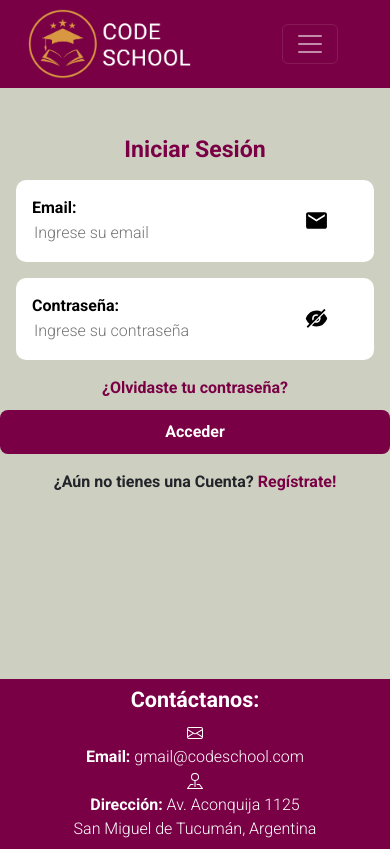
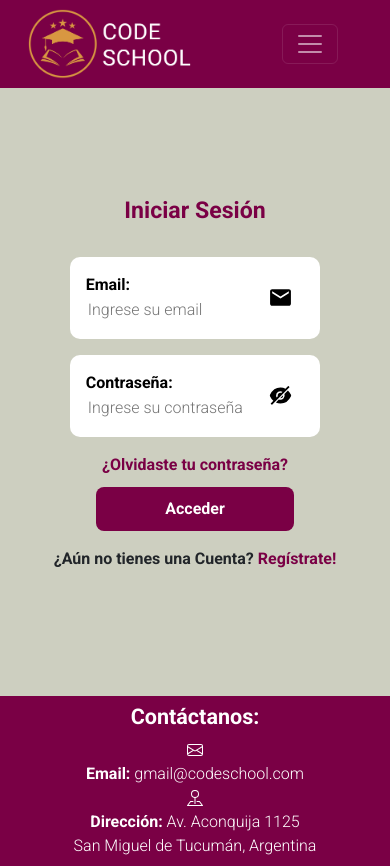
Before and after one commit to gsantolaya/school-project-frontend, a React (Create React App) app: page /login in a window 390 px wide. Built offline with nearby package versions, Linux system fonts and the light colour scheme.

Commit message:
Adding Media Query in Component Login and register

```diff
--- /dev/null
+++ b/src/auth/pages/Login.css
@@ -0,0 +1,102 @@
+.loginContainer {
+    background-color: #95968a !important;
+    min-height: 70vh;
+    color: #7a0045 !important;
+    justify-content: center;
+    display: flex;
+    align-items: center;
+}
+.loginForm {
+    background-color: #CDCFC0 !important;
+    border: #7a0045 solid 3px;
+    border-radius: 10px;
+    margin: 0 auto;
+  padding: 20px;
+  justify-content: center;
+display: flex;
+flex-direction: column;
+  align-items: center;
+}
+
+.loginTitle {
+    color: #7a0045;
+    font-weight: bold;
+    text-align: center;
+}
+.loginFormGroup {
+    background-color: white;
+    border-radius: 10px;
+    color: black;
+    font-weight: bold;
+    display: flex;
+}
+.loginInput {
+    border: 0px;
+}
+
+.loginInput:focus {
+    outline: none;
+    border-bottom-color: #ccc;
+}
+.loginButton {
+    margin-top: 10px;
+    border: none;
+    width: 70%;
+    padding: 10px 0;
+    cursor: pointer;
+    font-weight: bold;
+    color: white;
+    background-color: #7A0045;
+    border-radius: 8px;
+    transition-duration: 1s;
+}
+
+.contenedorloginButton{
+    display: flex;
+    justify-content: center;
+}
+
+.loginButton:hover{
+    transform: scale(1.05);
+}
+.loginLink{
+    color: #7A0045;
+    text-decoration: none;
+}
+.loginLink:hover{
+    color: #7A0045;
+    text-decoration: underline;
+}
+.loginSpan {
+    color: red;
+    text-decoration: none;
+    font-weight: lighter;
+}
+
+@media screen and (max-width: 576px) {
+    .loginForm {
+        min-height: 72vh;
+        border: none;
+        border-radius: 0px;
+    }
+}
+
+@media screen and (min-width: 577px) and (max-width: 992px) {
+.loginForm{
+   min-width: 70vw;
+}
+.loginContainer{
+    min-height: 85vh;
+}
+
+.loginFormGroup{
+    min-width: 50vw;
+}
+  }
+
+  @media screen and (min-width:993px) and (max-width: 1200px) {
+    .loginForm{
+       min-width: 50vw;
+       min-height: 50vh;
+    }
+      }
--- a/src/auth/pages/LoginScreen.jsx
+++ b/src/auth/pages/LoginScreen.jsx
@@ -3,7 +3,7 @@ import { Link, useNavigate } from "react-router-dom";
 import { useForm } from "react-hook-form";
 import axios from "axios";
 import Form from "react-bootstrap/Form";
-import "./Auth.css";
+import "./Login.css";
 import { tokenIsValid } from "../../utils/TokenIsValid";
 import { MdEmail } from "react-icons/md";
 import { AiFillEye, AiFillEyeInvisible } from "react-icons/ai";
@@ -41,15 +41,15 @@ export const LoginScreen = () => {
   }, [navigate]);
 
   return (
-    <div className="authContainer">
-      <div className="authForm col-12 col-md-4 py-5 m-md-4 pt-md-5 px-md-5 pb-md-4">
-        <h3 className="authTitle mb-3">Iniciar Sesión</h3>
+    <div className="loginContainer ">
+      <div className="loginForm col-12 col-md-4 py-5 m-md-4 pt-md-5 px-md-5 pb-md-4">
+        <h3 className="loginTitle mb-3">Iniciar Sesión</h3>
         <Form onSubmit={handleSubmit(Submit)}>
-          <Form.Group className="authFormGroup p-3 m-3" controlId="formBasicEmail">
+          <Form.Group className="loginFormGroup p-3 m-3" controlId="formBasicEmail">
             <div className="col-10">
               <Form.Label className="d-inline">Email:</Form.Label>
               <input
-                className="authInput d-block w-100"
+                className="loginInput d-block w-100"
                 type="email"
                 maxLength={35}
                 placeholder="Ingrese su email"
@@ -57,17 +57,17 @@ export const LoginScreen = () => {
                 name="email"
                 {...register("email", { required: true })}
               />
-              {errors?.email && <span className="authSpan">Este campo es requerido</span>}
+              {errors?.email && <span className="loginSpan">Este campo es requerido</span>}
             </div>
             <div className="d-flex align-items-center">
               <MdEmail size={25} />
             </div>
           </Form.Group>
-          <Form.Group className="authFormGroup p-3 m-3" controlId="formBasicPassword">
+          <Form.Group className="loginFormGroup p-3 m-3" controlId="formBasicPassword">
             <div className="col-10">
               <Form.Label className="d-inline">Contraseña:</Form.Label>
               <input
-                className="authInput d-block w-100"
+                className="loginInput d-block w-100"
                 type={showPassword ? "text" : "password"}
                 maxLength={35}
                 placeholder="Ingrese su contraseña"
@@ -78,9 +78,9 @@ export const LoginScreen = () => {
                   pattern: /^(?=.*[a-z])(?=.*[A-Z])(?=.*\d)[a-zA-Z\d]{6,}$/,
                 })}
               />
-              {errors?.password && <span className="authSpan">Este campo es requerido.</span>}
+              {errors?.password && <span className="loginSpan">Este campo es requerido.</span>}
               {errors?.password && errors.password.type === "pattern" && (
-                <span className="authSpan">
+                <span className="loginSpan">
                   La contraseña debe tener al menos 6 caracteres, una mayúscula y un número.
                 </span>
               )}
@@ -91,20 +91,22 @@ export const LoginScreen = () => {
           </Form.Group>
           {loginError && (
             <div className="text-center text-danger mb-2">
-              <span className="authError"><b>{loginError}</b></span>
+              <span className="loginError"><b>{loginError}</b></span>
             </div>
           )}
           <div className="text-center">
-            <Link className="authLink" to={"/error404"}>
+            <Link className="loginLink" to={"/error404"}>
               <b>¿Olvidaste tu contraseña?</b>
             </Link>
           </div>
-          <button className="authButton" type="submit">
+          <div className="contenedorloginButton" >
+          <button className="loginButton" type="submit">
             Acceder
           </button>
+          </div>
           <p className="text-dark fw-bold mt-3 text-center">
             ¿Aún no tienes una Cuenta?{" "}
-            <Link className="authLink" to={"/register"}>
+            <Link className="loginLink" to={"/register"}>
               <b>Regístrate!</b>
             </Link>
           </p>
--- a/src/auth/pages/Auth.css
+++ b/src/auth/pages/Register.css
@@ -1,40 +1,43 @@
 
-.authContainer {
+.registerContainer {
     background-color: #95968a !important;
     min-height: 70vh;
     color: #7a0045 !important;
+    justify-content: center;
     display: flex;
-    justify-content: center;
+    align-items: center;
 }
-.authForm {
+.registerForm {
     background-color: #CDCFC0 !important;
     border: #7a0045 solid 3px;
     border-radius: 10px;
+    margin: 0 auto;
+  padding: 20px;
 }
-.authTitle {
+.registerTitle {
     color: #7a0045;
     font-weight: bold;
     text-align: center;
 }
-.authFormGroup {
+.registerFormGroup {
     background-color: white;
     border-radius: 10px;
     color: black;
     font-weight: bold;
     display: flex;
 }
-.authInput {
+.registerInput {
     border: 0px;
 }
 
-.authInput:focus {
+.registerInput:focus {
     outline: none;
     border-bottom-color: #ccc;
 }
-.authButton {
+.registerButton {
     margin-top: 10px;
     border: none;
-    width: 100%;
+    width: 70%;
     padding: 10px 0;
     cursor: pointer;
     font-weight: bold;
@@ -43,26 +46,47 @@
     border-radius: 8px;
     transition-duration: 1s;
 }
-.authButton:hover{
+
+.contenedorRegisterButton{
+    display: flex;
+    justify-content: center;
+}
+.registerButton:hover{
     transform: scale(1.05);
 }
-.authLink{
+.registerLink{
     color: #7A0045;
     text-decoration: none;
 }
-.authLink:hover{
+.registerLink:hover{
     color: #7A0045;
     text-decoration: underline;
 }
-.authSpan {
+.registerSpan {
     color: red;
     text-decoration: none;
     font-weight: lighter;
 }
 @media screen and (max-width: 576px) {
-    .authForm {
-        min-height: 70vh;
+    .registerForm {
+        min-height: 72vh;
         border: none;
         border-radius: 0px;
     }
 }
+
+@media screen and (min-width: 577px) and (max-width: 992px) {
+.registerForm{
+   min-width: 70vw;
+}
+.registerContainer{
+    min-height: 85vh;
+}
+  }
+
+  @media screen and (min-width:993px) and (max-width: 1200px) {
+    .registerForm{
+       min-width: 50vw;
+       min-height: 50vh;
+    }
+      }
```
Also changed, not shown: src/auth/pages/RegisterScreen.jsx (+20 -18 lines).
